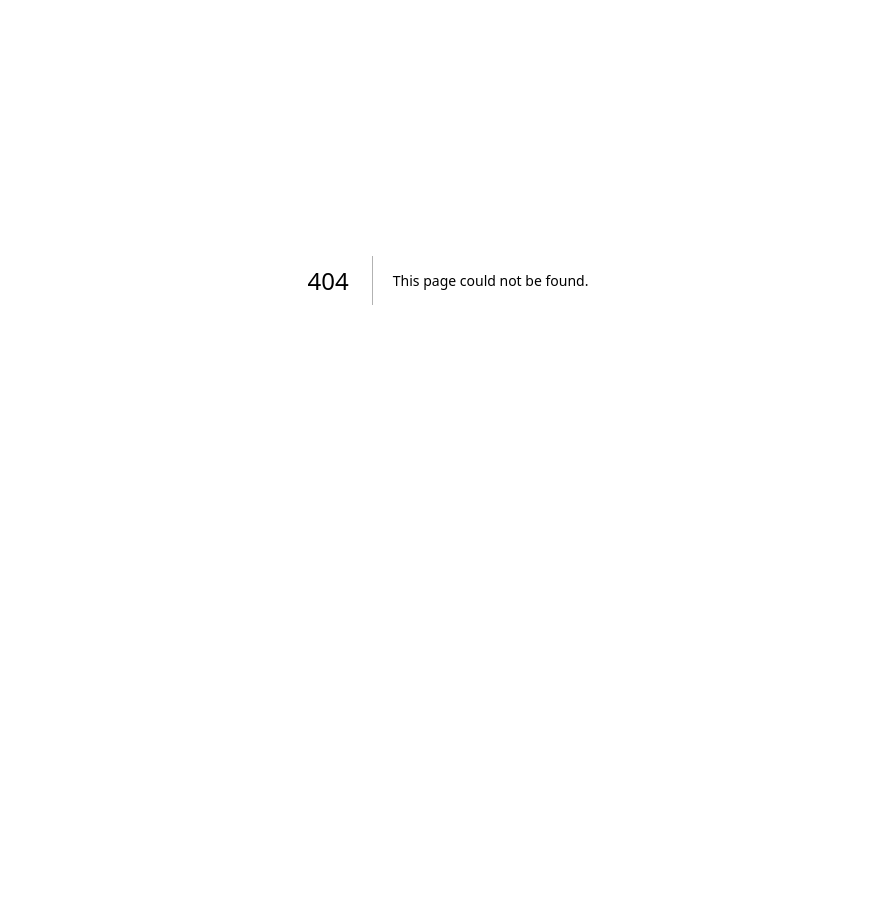
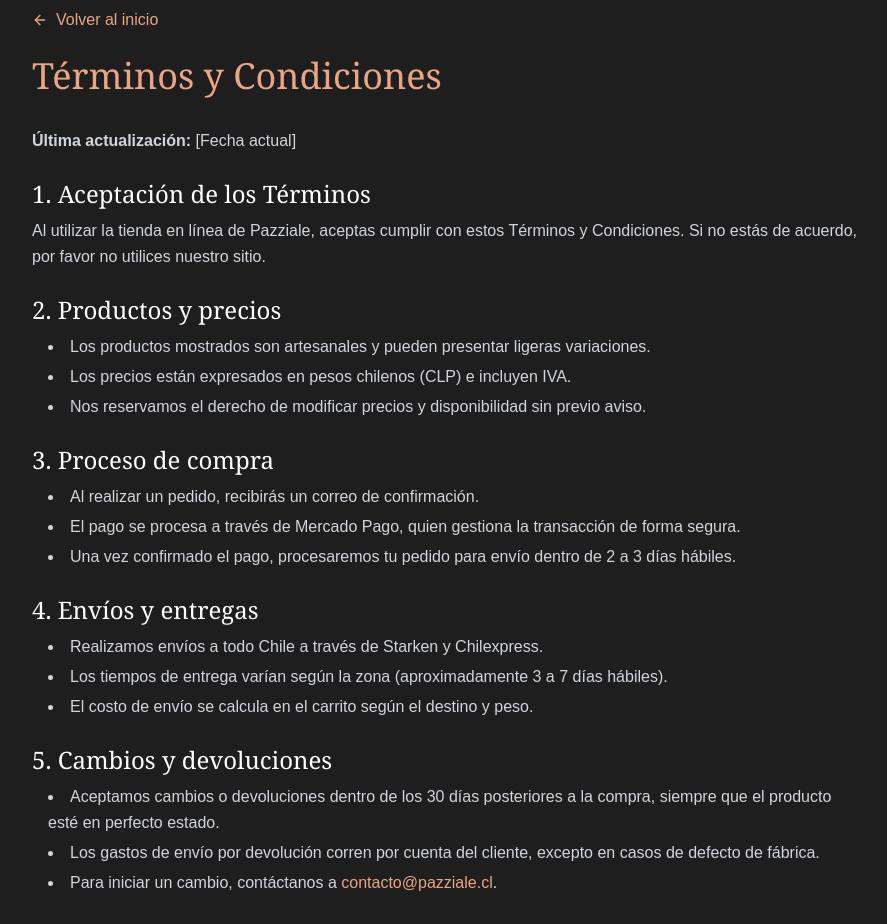
Before and after one commit to pazzialepweb-del/Pazziale, a Next.js app: page /terminos-condiciones in a window 1280 px wide. Before the commit this address had no page. Shown: the part 120-1044 px from the top of the page, without its empty margins (192-1079 px from the left). Before the commit the page ends 800 px from the top, so only its background shows below. Built offline with nearby package versions, Linux system fonts and the light colour scheme; no server answers.

Commit message:
analytics

```diff
--- a/app/layout.tsx
+++ b/app/layout.tsx
@@ -1,5 +1,6 @@
-import '@/app/globals.css';  // ✅ Esta línea es la que falta
+import '@/app/globals.css';
 import { CarritoProvider } from '@/context/CarritoContext';
+import { GoogleAnalytics } from '@next/third-parties/google';
 
 export default function RootLayout({ children }: { children: React.ReactNode }) {
   return (
@@ -8,6 +9,7 @@
         <CarritoProvider>
           {children}
         </CarritoProvider>
+        <GoogleAnalytics gaId="G-HGRCMVCBBL" />
       </body>
     </html>
   );
--- /dev/null
+++ b/app/politica-privacidad/page.tsx
@@ -0,0 +1,72 @@
+'use client';
+
+import Navbar from '@/components/Navbar';
+import Footer from '@/components/Footer';
+import Link from 'next/link';
+import { ArrowLeft } from 'lucide-react';
+
+export default function PoliticaPrivacidadPage() {
+  return (
+    <div className="min-h-screen bg-[#1E1E1E] text-white">
+      <Navbar />
+      <div className="pt-32 px-4 md:px-8 max-w-4xl mx-auto pb-16">
+        <Link href="/" className="inline-flex items-center gap-2 text-[#EAA584] hover:text-[#F59E0B] transition-colors mb-6">
+          <ArrowLeft className="w-4 h-4" />
+          Volver al inicio
+        </Link>
+
+        <h1 className="text-4xl font-serif mb-8 text-[#EAA584]">Política de Privacidad</h1>
+        <div className="space-y-6 text-gray-300 leading-relaxed">
+          <p><strong>Última actualización:</strong> [Fecha actual]</p>
+
+          <section>
+            <h2 className="text-2xl font-serif text-white mb-2">1. Información que recopilamos</h2>
+            <p>En Pazziale, recopilamos la siguiente información personal cuando utilizas nuestra tienda en línea:</p>
+            <ul className="list-disc list-inside ml-4 mt-2 space-y-1">
+              <li><strong>Datos de contacto:</strong> nombre, dirección de correo electrónico, número de teléfono y dirección de envío.</li>
+              <li><strong>Datos de pago:</strong> procesados a través de Mercado Pago; no almacenamos información de tarjetas de crédito.</li>
+              <li><strong>Información de navegación:</strong> direcciones IP, tipo de navegador, páginas visitadas y tiempo de visita (a través de cookies y herramientas de análisis).</li>
+            </ul>
+          </section>
+
+          <section>
+            <h2 className="text-2xl font-serif text-white mb-2">2. Uso de la información</h2>
+            <p>Utilizamos tu información para:</p>
+            <ul className="list-disc list-inside ml-4 mt-2 space-y-1">
+              <li>Procesar tus pedidos y gestionar envíos.</li>
+              <li>Comunicarnos contigo sobre el estado de tus compras.</li>
+              <li>Mejorar nuestros servicios y personalizar tu experiencia.</li>
+              <li>Cumplir con obligaciones legales y fiscales.</li>
+            </ul>
+          </section>
+
+          <section>
+            <h2 className="text-2xl font-serif text-white mb-2">3. Cookies</h2>
+            <p>Utilizamos cookies para mejorar la funcionalidad del sitio y analizar el tráfico. Puedes gestionar las cookies desde la configuración de tu navegador.</p>
+          </section>
+
+          <section>
+            <h2 className="text-2xl font-serif text-white mb-2">4. Compartición de datos</h2>
+            <p>No vendemos ni alquilamos tu información personal. Compartimos datos únicamente con:</p>
+            <ul className="list-disc list-inside ml-4 mt-2 space-y-1">
+              <li><strong>Proveedores de logística:</strong> Starken, Chilexpress, para gestionar envíos.</li>
+              <li><strong>Procesador de pagos:</strong> Mercado Pago, para gestionar transacciones.</li>
+              <li><strong>Plataformas de análisis:</strong> para entender el comportamiento de los usuarios (Vercel Analytics, Google Analytics).</li>
+            </ul>
+          </section>
+
+          <section>
+            <h2 className="text-2xl font-serif text-white mb-2">5. Tus derechos</h2>
+            <p>Puedes solicitar acceso, corrección o eliminación de tus datos personales en cualquier momento escribiéndonos a <a href="mailto:contacto@pazziale.cl" className="text-[#EAA584] hover:underline">contacto@pazziale.cl</a>.</p>
+          </section>
+
+          <section>
+            <h2 className="text-2xl font-serif text-white mb-2">6. Cambios en esta política</h2>
+            <p>Nos reservamos el derecho a actualizar esta política. Te notificaremos de cambios significativos a través de nuestro sitio web o por correo electrónico.</p>
+          </section>
+        </div>
+      </div>
+      <Footer />
+    </div>
+  );
+}
--- /dev/null
+++ b/app/terminos-condiciones/page.tsx
@@ -0,0 +1,87 @@
+'use client';
+
+import Navbar from '@/components/Navbar';
+import Footer from '@/components/Footer';
+import Link from 'next/link';
+import { ArrowLeft } from 'lucide-react';
+
+export default function TerminosCondicionesPage() {
+  return (
+    <div className="min-h-screen bg-[#1E1E1E] text-white">
+      <Navbar />
+      <div className="pt-32 px-4 md:px-8 max-w-4xl mx-auto pb-16">
+        <Link href="/" className="inline-flex items-center gap-2 text-[#EAA584] hover:text-[#F59E0B] transition-colors mb-6">
+          <ArrowLeft className="w-4 h-4" />
+          Volver al inicio
+        </Link>
+
+        <h1 className="text-4xl font-serif mb-8 text-[#EAA584]">Términos y Condiciones</h1>
+        <div className="space-y-6 text-gray-300 leading-relaxed">
+          <p><strong>Última actualización:</strong> [Fecha actual]</p>
+
+          <section>
+            <h2 className="text-2xl font-serif text-white mb-2">1. Aceptación de los Términos</h2>
+            <p>Al utilizar la tienda en línea de Pazziale, aceptas cumplir con estos Términos y Condiciones. Si no estás de acuerdo, por favor no utilices nuestro sitio.</p>
+          </section>
+
+          <section>
+            <h2 className="text-2xl font-serif text-white mb-2">2. Productos y precios</h2>
+            <ul className="list-disc list-inside ml-4 mt-2 space-y-1">
+              <li>Los productos mostrados son artesanales y pueden presentar ligeras variaciones.</li>
+              <li>Los precios están expresados en pesos chilenos (CLP) e incluyen IVA.</li>
+              <li>Nos reservamos el derecho de modificar precios y disponibilidad sin previo aviso.</li>
+            </ul>
+          </section>
+
+          <section>
+            <h2 className="text-2xl font-serif text-white mb-2">3. Proceso de compra</h2>
+            <ul className="list-disc list-inside ml-4 mt-2 space-y-1">
+              <li>Al realizar un pedido, recibirás un correo de confirmación.</li>
+              <li>El pago se procesa a través de Mercado Pago, quien gestiona la transacción de forma segura.</li>
+              <li>Una vez confirmado el pago, procesaremos tu pedido para envío dentro de 2 a 3 días hábiles.</li>
+            </ul>
+          </section>
+
+          <section>
+            <h2 className="text-2xl font-serif text-white mb-2">4. Envíos y entregas</h2>
+            <ul className="list-disc list-inside ml-4 mt-2 space-y-1">
+              <li>Realizamos envíos a todo Chile a través de Starken y Chilexpress.</li>
+              <li>Los tiempos de entrega varían según la zona (aproximadamente 3 a 7 días hábiles).</li>
+              <li>El costo de envío se calcula en el carrito según el destino y peso.</li>
+            </ul>
+          </section>
+
+          <section>
+            <h2 className="text-2xl font-serif text-white mb-2">5. Cambios y devoluciones</h2>
+            <ul className="list-disc list-inside ml-4 mt-2 space-y-1">
+              <li>Aceptamos cambios o devoluciones dentro de los 30 días posteriores a la compra, siempre que el producto esté en perfecto estado.</li>
+              <li>Los gastos de envío por devolución corren por cuenta del cliente, excepto en casos de defecto de fábrica.</li>
+              <li>Para iniciar un cambio, contáctanos a <a href="mailto:contacto@pazziale.cl" className="text-[#EAA584] hover:underline">contacto@pazziale.cl</a>.</li>
+            </ul>
+          </section>
+
+          <section>
+            <h2 className="text-2xl font-serif text-white mb-2">6. Propiedad intelectual</h2>
+            <p>Todo el contenido del sitio (textos, imágenes, logotipos) es propiedad de Pazziale y está protegido por derechos de autor. Queda prohibida su reproducción sin autorización expresa.</p>
+          </section>
+
+          <section>
+            <h2 className="text-2xl font-serif text-white mb-2">7. Limitación de responsabilidad</h2>
+            <p>No nos hacemos responsables por el mal uso de los productos ni por daños indirectos derivados de su uso. La información proporcionada es de carácter general y puede contener errores involuntarios.</p>
+          </section>
+
+          <section>
+            <h2 className="text-2xl font-serif text-white mb-2">8. Modificaciones</h2>
+            <p>Podemos actualizar estos términos en cualquier momento. Te recomendamos revisarlos periódicamente.</p>
+          </section>
+
+          <section>
+            <h2 className="text-2xl font-serif text-white mb-2">9. Contacto</h2>
+            <p>Si tienes preguntas sobre estos términos, escríbenos a <a href="mailto:contacto@pazziale.cl" className="text-[#EAA584] hover:underline">contacto@pazziale.cl</a>.</p>
+          </section>
+        </div>
+      </div>
+      <Footer />
+    </div>
+  );
+}
--- a/package.json
+++ b/package.json
@@ -9,6 +9,7 @@
     "lint": "eslint"
   },
   "dependencies": {
+    "@next/third-parties": "^16.2.9",
     "@supabase/auth-helpers-nextjs": "^0.15.0",
     "@supabase/ssr": "^0.10.3",
     "@supabase/supabase-js": "^2.106.0",
```
Also changed, not shown: 1 other file (tests, documents, lock files or other folders).
